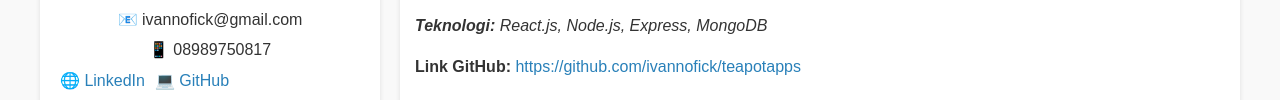
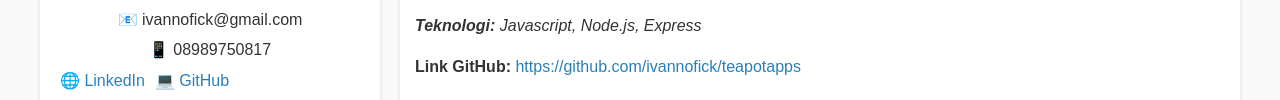
Before and after one commit to ivannofick/ivannofick.github.io, a plain HTML site: page index.html in a window 1280 px wide. Shown: the part 260-360 px from the top of the page. Drawn offline with Linux system fonts and the light colour scheme.

Commit message:
Update index.html

```diff
--- a/index.html
+++ b/index.html
@@ -227,7 +227,7 @@
             {
                 title: "TeapotApps - Framework Mini untuk Aplikasi Web Cepat",
                 description: "TeapotApps adalah framework open-source yang saya kembangkan untuk mempermudah pembuatan aplikasi web dengan struktur MVC. Framework ini dirancang untuk meningkatkan efisiensi pengembangan aplikasi dengan menyediakan struktur dasar yang jelas dan mudah diadaptasi.",
-                tech: "React.js, Node.js, Express, MongoDB",
+                tech: "Javascript, Node.js, Express",
                 github: "https://github.com/ivannofick/teapotapps",
                 demo: "https://teapotapps.github.io"
             },
```
